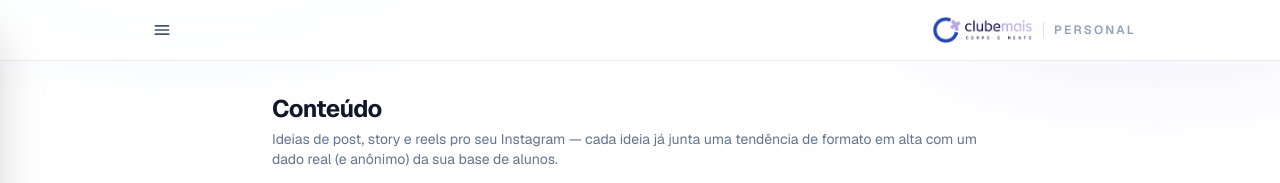
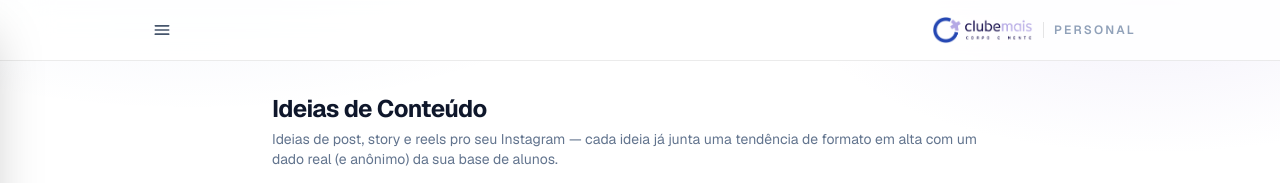
Before and after one commit to AutoCare-1/trainos, a Next.js app in the folder frontend/: page /conteudo in a window 1280 px wide. Shown: the top 183 px of the page. Built offline with nearby package versions, Linux system fonts and the light colour scheme; no server answers; sample sign-in values are in the browser's storage.

Commit message:
Renomeia aba "Conteúdo" para "Ideias de Conteúdo"
Mais convidativo à ação e menos ambíguo no menu.

```diff
--- a/frontend/app/conteudo/page.tsx
+++ b/frontend/app/conteudo/page.tsx
@@ -87,7 +87,7 @@ export default function ConteudoPage() {
       <Navbar />
       <main className="mx-auto w-full max-w-3xl flex-1 px-4 py-8">
         <div className="mb-6">
-          <h1 className="mb-1 text-2xl font-bold tracking-tight text-slate-900">Conteúdo</h1>
+          <h1 className="mb-1 text-2xl font-bold tracking-tight text-slate-900">Ideias de Conteúdo</h1>
           <p className="text-sm text-slate-500">
             Ideias de post, story e reels pro seu Instagram — cada ideia já junta uma tendência de
             formato em alta com um dado real (e anônimo) da sua base de alunos.
--- a/frontend/components/Navbar.tsx
+++ b/frontend/components/Navbar.tsx
@@ -33,7 +33,7 @@ export default function Navbar() {
     { id: 'videos', label: 'Vídeos dos exercícios', icon: '', href: '/videos' },
     { id: 'modelos', label: 'Modelos de treino', icon: '', href: '/modelos' },
     { id: 'academia', label: 'Análises de academia', icon: '', href: '/academia' },
-    { id: 'conteudo', label: 'Conteúdo', icon: '', href: '/conteudo' },
+    { id: 'conteudo', label: 'Ideias de Conteúdo', icon: '', href: '/conteudo' },
     { id: 'novo-aluno', label: 'Cadastrar aluno', icon: '', href: '/alunos/novo' },
     { id: 'instalar', label: 'Instalar app', icon: '', onClick: () => setInstalarAberto(true) },
   ]
```
